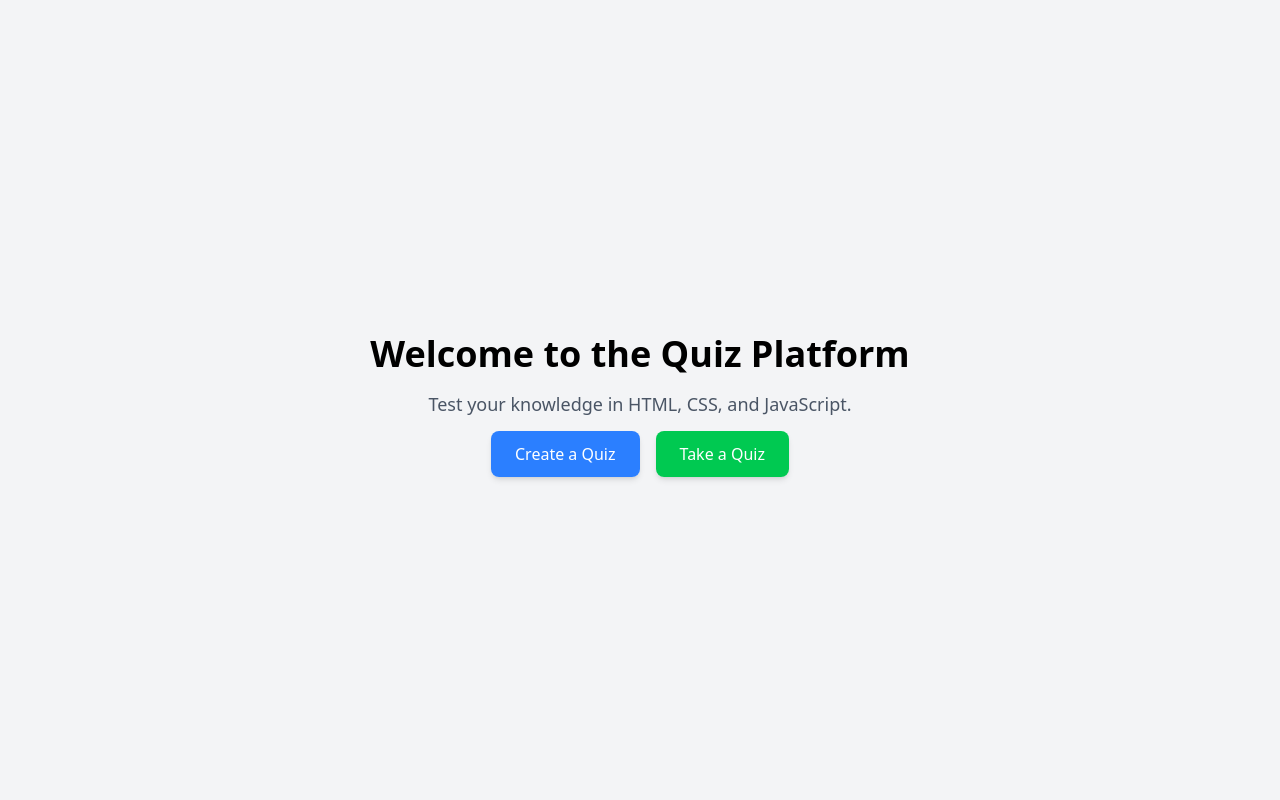
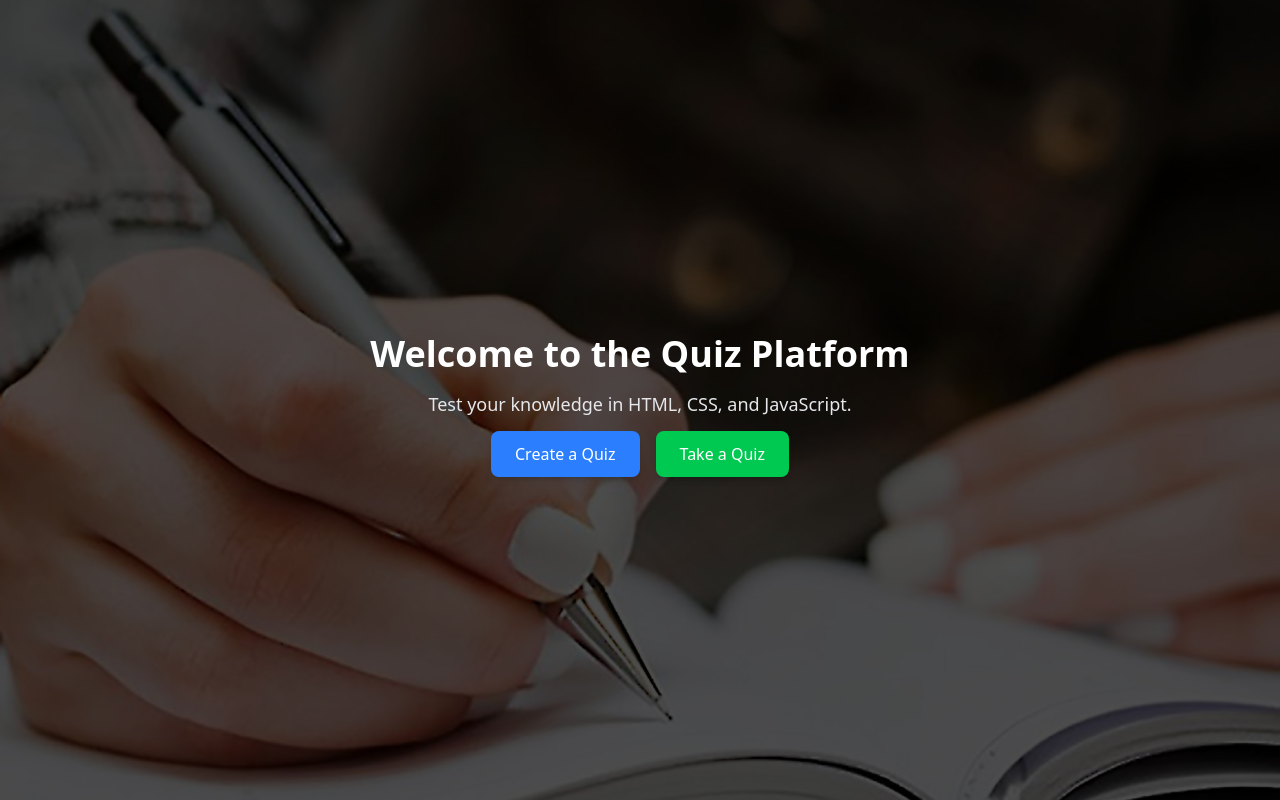
Before and after one commit to TaiwoSoftware/quiz-test-project, a React (Vite) app: page / in a window 1280 px wide. Built offline with nearby package versions, Linux system fonts and the light colour scheme.

Commit message:
done with the landing page

```diff
--- a/src/Pages/Home.tsx
+++ b/src/Pages/Home.tsx
@@ -1,9 +1,18 @@
+import image from "../components/images/book.png";
 import { motion } from "framer-motion";
 export const Home = () => {
   return (
-    <div className="flex flex-col items-center justify-center h-screen bg-gray-100">
+    <div
+      className="relative flex flex-col items-center justify-center h-screen bg-cover bg-center"
+    >
+      {/* Background Image with Very Dark Opacity */}
+      <div
+        className="absolute inset-0 bg-black bg-opacity-90"
+        style={{ backgroundImage: `url(${image})`, backgroundSize: 'cover', backgroundPosition: 'center', filter: 'brightness(0.3)' }}
+      ></div>
+
       <motion.h1
-        className="text-4xl font-bold mb-4"
+        className="relative text-4xl font-bold mb-4 text-white"
         initial={{ opacity: 0, y: -50 }}
         animate={{ opacity: 1, y: 0 }}
         transition={{ duration: 1 }}
@@ -12,7 +21,7 @@ export const Home = () => {
       </motion.h1>
 
       <motion.p
-        className="text-lg text-gray-600 mb-6"
+        className="relative text-lg text-gray-200 mb-6"
         initial={{ opacity: 0 }}
         animate={{ opacity: 1 }}
         transition={{ delay: 0.5, duration: 1 }}
@@ -21,7 +30,7 @@ export const Home = () => {
       </motion.p>
 
       <motion.div
-        className="space-x-4"
+        className="relative space-x-4"
         initial={{ opacity: 0, scale: 0.8 }}
         animate={{ opacity: 1, scale: 1 }}
         transition={{ delay: 1, duration: 0.5 }}
```
Also changed, not shown: src/components/images/book.png (added).
